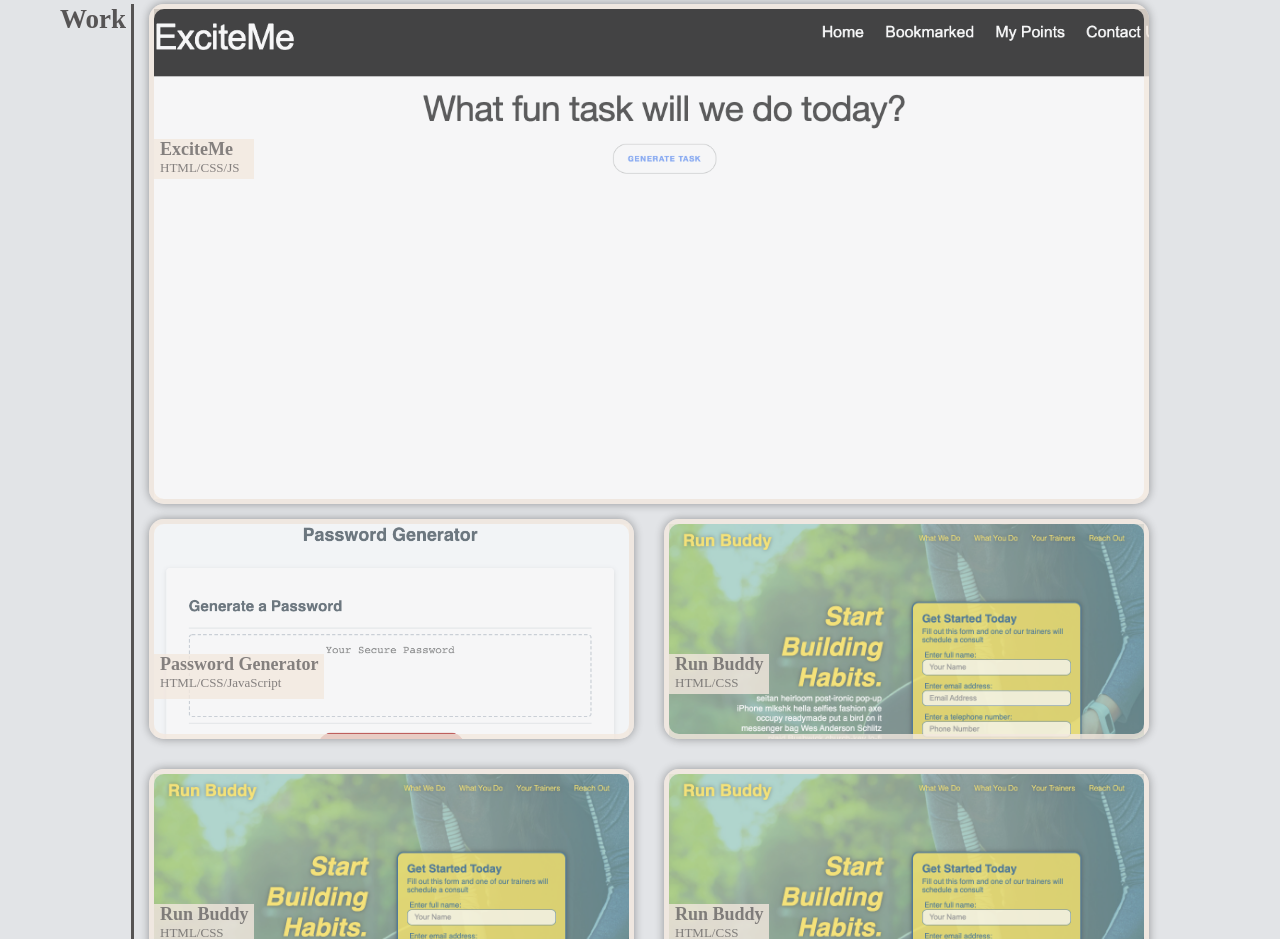
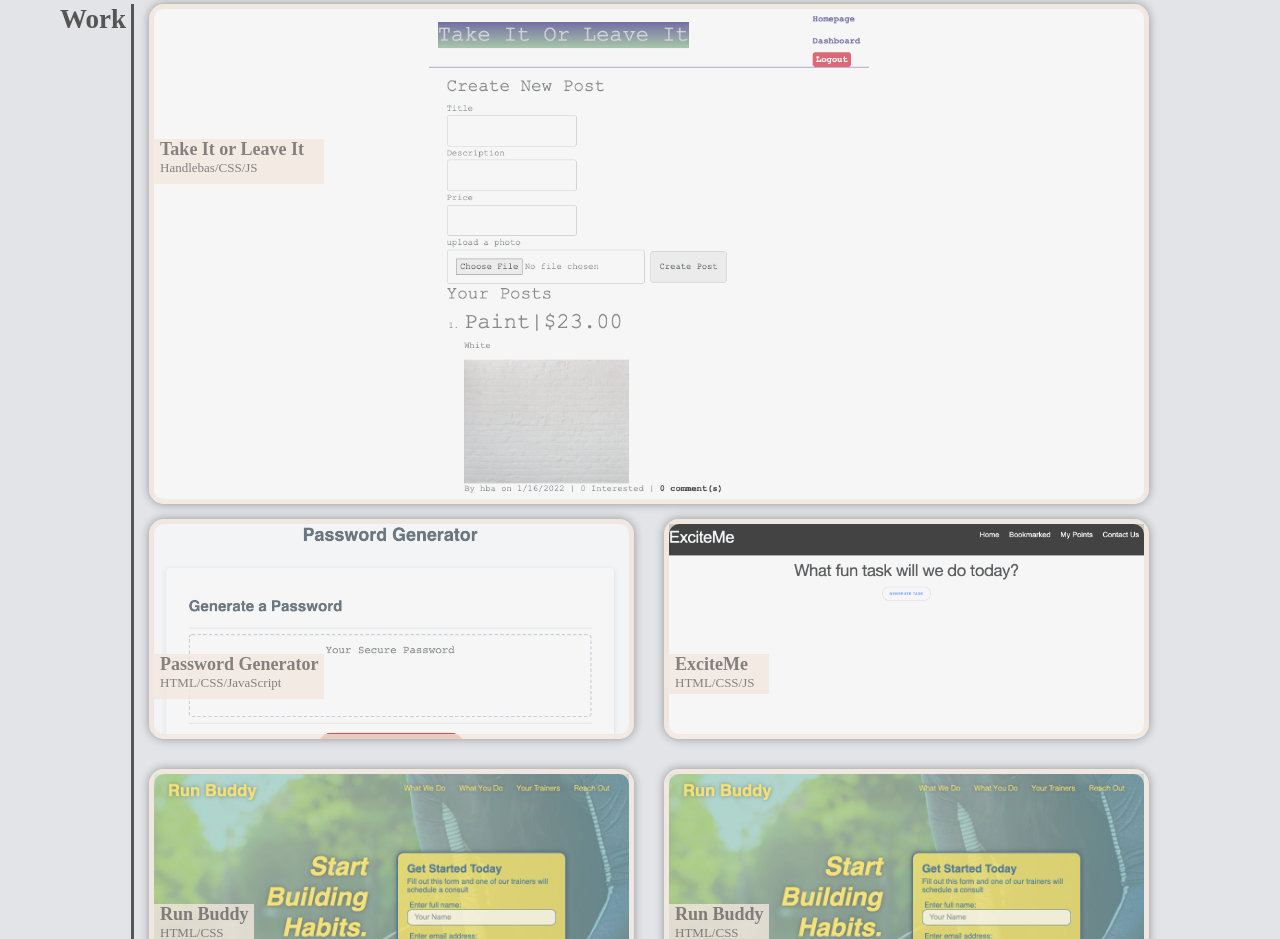
Before and after one commit to Hlaing56/MyPortfolio, a plain HTML site: page index.html in a window 1280 px wide. Shown: the part 522-1461 px from the top of the page. Drawn offline with Linux system fonts and the light colour scheme.

Commit message:
added new project

```diff
--- a/assets/css/style.css
+++ b/assets/css/style.css
@@ -88,7 +88,7 @@ a {
   height: 500px;
   border: 5px solid var(--headerColor);
   margin-left: 15px;
-  background-image: url(../images/project1.png);
+  background-image: url(../images/dashboard.png);
   background-repeat: no-repeat;
   background-size: cover;
   border-radius: 15px;
@@ -101,6 +101,18 @@ a {
   border: 5px solid var(--headerColor);
   margin: 15px;
   background-image: url(../images/runbuddy.png);
+  background-repeat: no-repeat;
+  background-size: cover;
+  border-radius: 15px;
+  box-shadow: 0 0 10px rgb(0 0 0 / 50%);
+}
+
+.container4 {
+  width: 485px;
+  height: 220px;
+  border: 5px solid var(--headerColor);
+  margin: 15px;
+  background-image: url(../images/project1.png);
   background-repeat: no-repeat;
   background-size: cover;
   border-radius: 15px;
@@ -124,15 +136,22 @@ a {
   height: 45px;
 }
 
+.container1 #workText {
+  width: 170px;
+  height: 45px;
+}
+
 .container1,
 .container2,
-.container3 {
+.container3,
+.container4 {
   opacity: 0.7;
 }
 
 .container1:hover,
 .container2:hover,
-.container3:hover {
+.container3:hover,
+.container4:hover {
   opacity: 1;
 }
 
--- a/index.html
+++ b/index.html
@@ -48,10 +48,10 @@
             <div class="bigBoy">
                 <div class="container1 absolute-container">
                     <div id="workText">
-                        <a href="https://lazylizard95.github.io/groupproject/">
-                            <h4>ExciteMe</h4>
+                        <a href="https://github.com/nmendez4/take-it-or-leave-it">
+                            <h4>Take It or Leave It</h4>
                             <p>
-                                HTML/CSS/JS
+                                Handlebas/CSS/JS
                             </p>
                         </a>
                     </div>
@@ -66,12 +66,12 @@
                         </a>
                     </div>
                 </div>
-                <div class="container2">
+                <div class="container4">
                     <div id="workText">
-                        <a href="https://hlaing56.github.io/Run-Buddy/">
-                            <h4>Run Buddy</h4>
+                        <a href="https://lazylizard95.github.io/groupproject/">
+                            <h4>ExciteMe</h4>
                             <p>
-                                HTML/CSS
+                                HTML/CSS/JS
                             </p>
                         </a>
                     </div>
```
Also changed, not shown: assets/images/dashboard.png (added).
